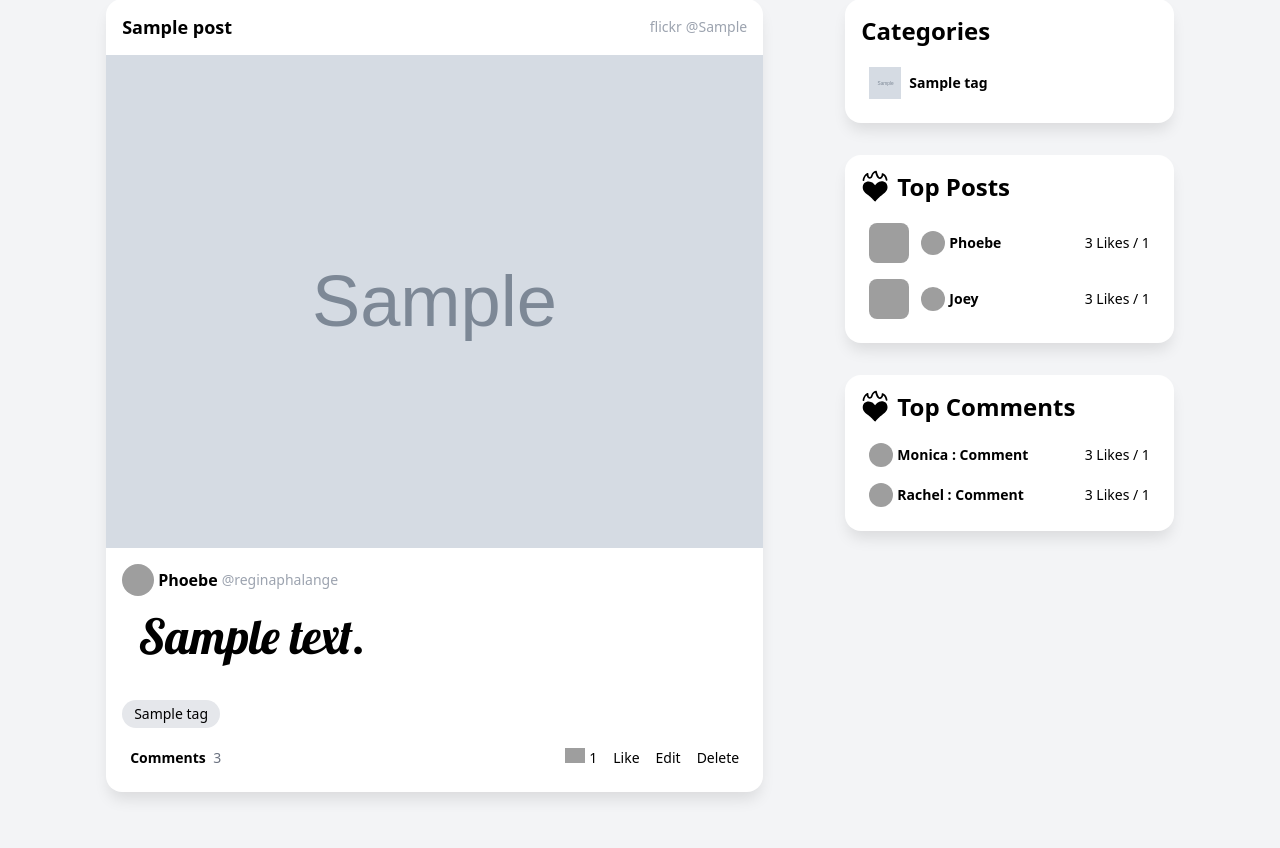
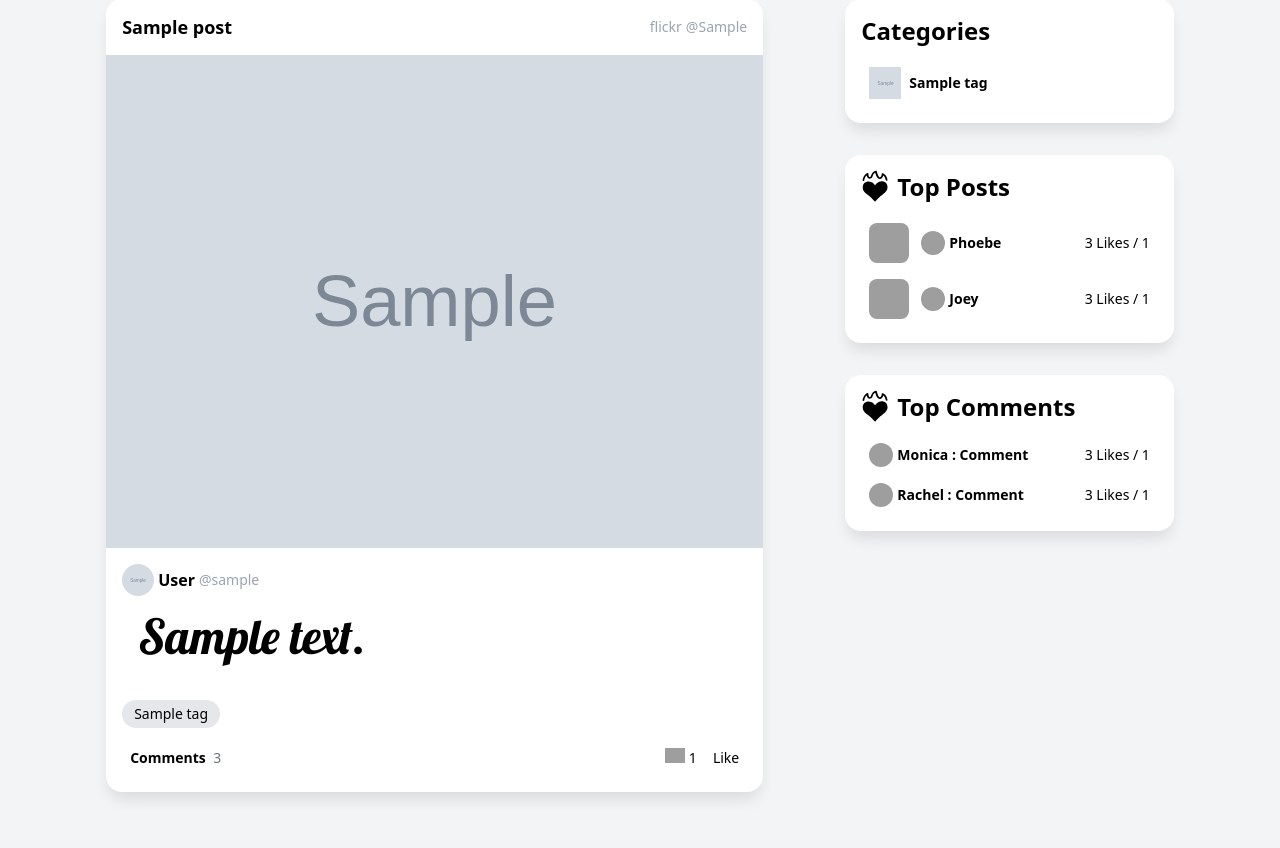
Before and after one commit to Shreehar-KE/DjPix, a Django app: page / in a window 1280 px wide. Shown: the part 474-1322 px from the top of the page. Run offline with Django 5.2, Linux system fonts and the light colour scheme; tables that the repository leaves empty hold one stand-in row (values such as "Sample post"); grey boxes marked "Sample" are stand-in pictures; some libraries are stand-ins or nearby versions; grey boxes are pictures that could not be loaded.

Commit message:
add authorizations

```diff
--- a/a_core/settings.py
+++ b/a_core/settings.py
@@ -145,3 +145,6 @@ LOGIN_REDIRECT_URL = '/'
 EMAIL_BACKEND = 'django.core.mail.backends.console.EmailBackend'
 ACCOUNT_AUTHENTICATION_METHOD = 'email'
 ACCOUNT_EMAIL_REQUIRED = 'True'
+
+ACCOUNT_USERNAME_BLACKLIST = [
+    'admin', 'accounts', 'category', 'post', 'profile']
--- a/a_core/urls.py
+++ b/a_core/urls.py
@@ -31,7 +31,10 @@ urlpatterns = [
     path('post/edit/<pk>/', post_edit_view, name='post-edit'),
     path('post/<pk>/', post_page_view, name='post'),
     path('profile/', profile_view, name='profile'),
+    path('<username>/', profile_view, name='userprofile'),
     path('profile/edit/', profile_edit_view, name='profile-edit'),
+    path('profile/delete/', profile_delete_view, name='profile-delete'),
+
 ]
 
 urlpatterns += static(settings.MEDIA_URL, document_root=settings.MEDIA_ROOT)
--- a/a_posts/models.py
+++ b/a_posts/models.py
@@ -1,4 +1,5 @@
 from django.db import models
+from django.contrib.auth.models import User
 import uuid
 
 
@@ -7,6 +8,8 @@ class Post(models.Model):
     artist = models.CharField(max_length=500, null=True)
     url = models.URLField(max_length=500, null=True)
     image = models.URLField(max_length=500)
+    author = models.ForeignKey(
+        User, on_delete=models.SET_NULL, null=True, related_name='posts')
     body = models.TextField()
     tags = models.ManyToManyField('Tag')
     created = models.DateTimeField(auto_now_add=True)
--- a/a_posts/views.py
+++ b/a_posts/views.py
@@ -1,4 +1,5 @@
 from django.shortcuts import render, redirect, get_object_or_404
+from django.contrib.auth.decorators import login_required
 from .models import *
 from django.contrib import messages
 from bs4 import BeautifulSoup
@@ -23,6 +24,7 @@ def home_view(request, tag=None):
     return render(request, 'a_posts/home.html', context)
 
 
+@login_required
 def post_create_view(request):
     form = PostCreateForm()
 
@@ -48,6 +50,8 @@ def post_create_view(request):
             artist = find_artist[0].text.strip()
             post.artist = artist
 
+            post.author = request.user
+
             post.save()
             form.save_m2m()
             return redirect('home')
@@ -55,8 +59,9 @@ def post_create_view(request):
     return render(request, 'a_posts/post_create.html', {'form': form})
 
 
+@login_required
 def post_delete_view(request, pk):
-    post = get_object_or_404(Post, id=pk)
+    post = get_object_or_404(Post, id=pk, author=request.user)
 
     if request.method == 'POST':
         post.delete()
@@ -66,8 +71,9 @@ def post_delete_view(request, pk):
     return render(request, 'a_posts/post_delete.html', {'post': post})
 
 
+@login_required
 def post_edit_view(request, pk):
-    post = get_object_or_404(Post, id=pk)
+    post = get_object_or_404(Post, id=pk, author=request.user)
 
     form = PostEditForm(instance=post)
     if request.method == 'POST':
--- a/a_users/models.py
+++ b/a_users/models.py
@@ -1,5 +1,6 @@
 from django.db import models
 from django.contrib.auth.models import User
+from django.templatetags.static import static
 
 
 class Profile(models.Model):
@@ -13,3 +14,19 @@ class Profile(models.Model):
 
     def __str__(self):
         return str(self.user)
+
+    @property
+    def avatar(self):
+        try:
+            avatar = self.image.url
+        except:
+            avatar = static('images/avatar_default.svg')
+        return avatar
+
+    @property
+    def name(self):
+        if self.realname:
+            name = self.realname
+        else:
+            name = self.user.username
+        return name
--- a/templates/a_posts/post.html
+++ b/templates/a_posts/post.html
@@ -1,3 +1,4 @@
+{% load static %}
 <article class="card">
   <div class="flex items-center justify-between px-4 h-14">
     <h3 class="text-start leading-5 mr-1">{{ post.title }}</h3>
@@ -8,11 +9,18 @@
     <a href="{% url 'post' post.id%}"><img class="w-full" src="{{ post.image }}"></a>
   </figure>
   <div class="p-4 pb-2">
+    {% if post.author %}
+    <a class="flex items-center gap-1 mb-4" href="{% url 'userprofile' post.author.username %}">
+      <img class="w-8 h-8 object-cover rounded-full" src="{{ post.author.profile.avatar }}">
+      <span class="font-bold hover:underline">{{ post.author.profile.name }}</span>
+      <span class="text-sm text-gray-400">@{{ post.author.username }}</span>
+    </a>
+    {% else %}
     <a class="flex items-center gap-1 mb-4" href="">
-      <img class="w-8 h-8 object-cover rounded-full" src="https://img.icons8.com/small/96/A9A9A9/happy.png">
-      <span class="font-bold hover:underline">Phoebe</span>
-      <span class="text-sm text-gray-400">@reginaphalange</span>
+      <img class="w-8 h-8 object-cover rounded-full" src="{% static 'images/avatar_default.svg' %}">
+      <span class="text-gray-400">no author</span>
     </a>
+    {% endif %}
     <p class="text-5xl mb-10 px-4 font1">{{ post.body }}</p>
     <div class="flex items-center gap-2 text-sm mb-5 flex-wrap">
       {% for tag in post.tags.all %}
@@ -30,8 +38,10 @@
           1
         </div>
         <a href="">Like</a>
+        {% if user.is_authenticated and user == post.author %}
         <a href="{% url 'post-edit' post.id %}">Edit</a>
         <a href="{% url 'post-delete' post.id %}">Delete</a>
+        {% endif %}
       </div>
     </div>
   </div>
--- a/templates/a_users/profile_edit.html
+++ b/templates/a_users/profile_edit.html
@@ -4,9 +4,9 @@
 
 <h1 class="mb-2">Edit Profile</h1>
 <div class="text-center flex flex-col items-center">
-  <img id="avatar" class="w-36 h-36 rounded-full object-cover mb-4" src="{{ user.profile.image.url }}" />
+  <img id="avatar" class="w-36 h-36 rounded-full object-cover mb-4" src="{{ user.profile.avatar }}" />
   <div class="text-center max-w-md">
-    <h1 id="realname">{{ user.profile.realname }}</h1>
+    <h1 id="realname">{{ user.profile.name }}</h1>
     <div class="text-gray-400 mb-2 -mt-3">@{{ user.username }}</div>
   </div>
 </div>
@@ -16,7 +16,7 @@
   <button type="submit">Submit</button>
   <a class="button secondaryAction ml-1" href="{{ request.META.HTTP_REFERER }}">Cancel</a>
 </form>
-<a class="mt-12 hover:underline text-gray-500" href="">Delete Profile</a>
+<a class="mt-12 hover:underline text-gray-500" href="{% url 'profile-delete' %}">Delete Profile</a>
 
 
 <script>
--- a/templates/base.html
+++ b/templates/base.html
@@ -107,17 +107,17 @@
         p {
             margin-bottom: 1rem;
         }
-        form p {
+        /* form p {
             display: flex;
             align-items: center;
             margin-bottom: 1rem;
-        }
+        } */
         label, input {
           display: inline-block;
         }
-        form p label {
+        /* form p label {
             width: 7rem;
-            }
+            } */
         label {
             margin: 6px 0 3px;
         }
--- a/templates/includes/header.html
+++ b/templates/includes/header.html
@@ -26,8 +26,8 @@
       <li><a href="{% url 'post-create' %}">Create Post</a></li>
       <li x-data="{ dropdownOpen: false }" class="relative">
         <a @click="dropdownOpen = !dropdownOpen" @click.away="dropdownOpen = false" class="cursor-pointer select-none">
-          <img class="h-8 w-8 rounded-full object-cover bg-teal-200" src="{{ user.profile.image.url }}" />
-          {{ user.username }}
+          <img class="h-8 w-8 rounded-full object-cover bg-teal-200" src="{{ user.profile.avatar }}" />
+          {{ user.profile.name }}
           <img x-bind:class="dropdownOpen && 'rotate-180 duration-300'" class="w-4"
             src="https://img.icons8.com/small/32/777777/expand-arrow.png" />
         </a>
```
Also changed, not shown: a_users/views.py (+29 -3 lines), templates/a_users/profile.html (+10 -2 lines), templates/a_users/profile_delete.html (added, +14 -0 lines), a_posts/migrations/0005_post_author.py (added), media/avatars/phoebe.jpeg (added).
